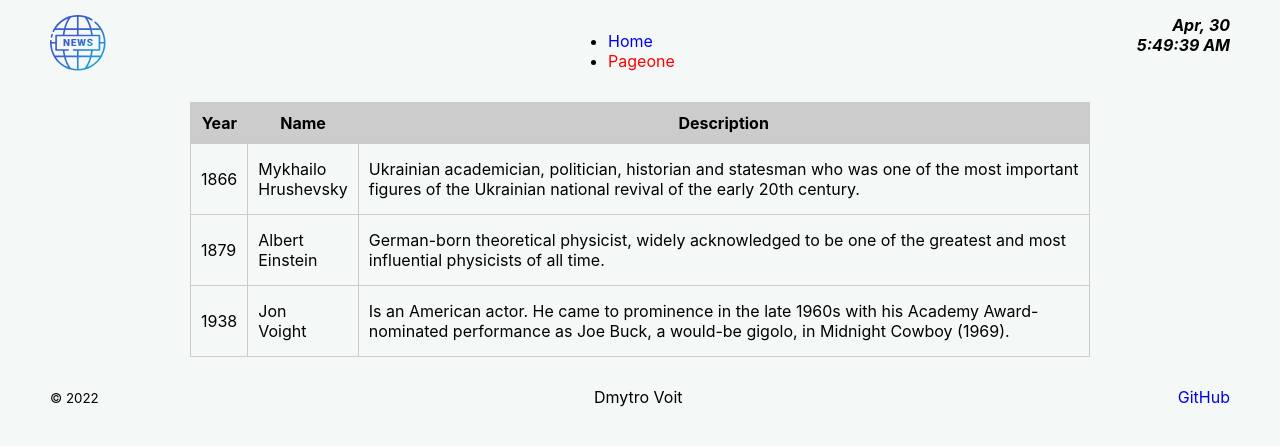
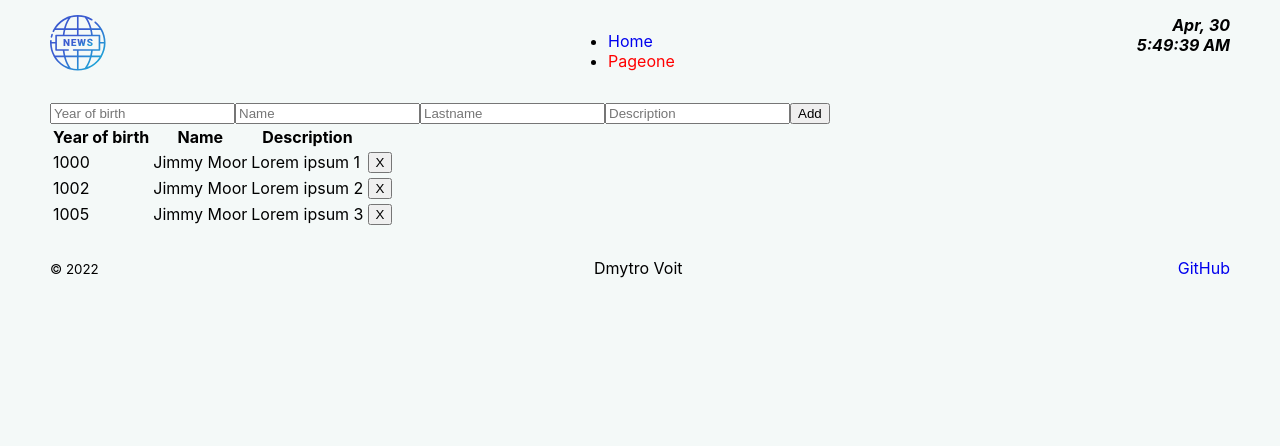
Before and after one commit to dima-voit/minimal-news-app, a React (Create React App) app: page /pageone in a window 1280 px wide. Shown: the top 446 px of the page. Built offline with nearby package versions, Linux system fonts and the light colour scheme.

Commit message:
add PersonTable component

```diff
--- a/src/components/Router.jsx
+++ b/src/components/Router.jsx
@@ -4,7 +4,7 @@ import { Routes, Route } from "react-router-dom";
 import { Layout } from "./layout/Layout";
 
 import { Homepage } from "../pages/homepage/Homepage";
-import { Pageone } from "../pages/pageone/Pageone";
+import Pageone from "../pages/pageone/Pageone";
 import { Notfound } from "./../pages/notfound/Notfound";
 
 export class Router extends React.Component {
--- /dev/null
+++ b/src/components/UI/button/MyButton.jsx
@@ -0,0 +1,11 @@
+import React from "react";
+
+const MyButton = () => {
+  return (
+    <button>
+      Add
+    </button>
+  );
+};
+
+export default MyButton;
--- /dev/null
+++ b/src/components/UI/input/MyInput.jsx
@@ -0,0 +1,9 @@
+import React from "react";
+
+const MyInput = (props) => {
+  return (
+    <input {...props} />
+  );
+};
+
+export default MyInput;
--- a/src/components/biography/Biography.jsx
+++ b/src/components/biography/Biography.jsx
@@ -1,35 +1,71 @@
-import React from "react";
-import { persons } from "../../shared/personData";
-import { Person } from "./Person";
+import React, { useState } from "react";
+import MyButton from "../UI/button/MyButton";
+import MyInput from "../UI/input/MyInput";
 
 import styles from "./biography.module.scss";
+import PersonTable from "./PersonTable";
 
-export class Biography extends React.Component {
+const Biography = () => {
 
-  personRow = persons.map((person) => {
-    return (
-      <Person
-        key={person.id}
-        yearOfBirth={person.yearOfBirth}
-        firstName={person.name.firstName}
-        surName={person.name.surName}
-        description={person.description}
-      />
-    )
-  })
+  const [persons, setPersons] = useState([
+    {id: 1, yearOfBirth: 1000, firstName: 'Jimmy', lastName: 'Moor', description: 'Lorem ipsum 1'},
+    {id: 2, yearOfBirth: 1002, firstName: 'Jimmy', lastName: 'Moor', description: 'Lorem ipsum 2'},
+    {id: 3, yearOfBirth: 1005, firstName: 'Jimmy', lastName: 'Moor', description: 'Lorem ipsum 3'},
+  ]);
 
-  render() {
-    return(
-      <table className={styles.biographyTable}>
-        <tbody>
-          <tr>
-            <th>Year</th>
-            <th>Name</th>
-            <th>Description</th>
-          </tr>
-          {this.personRow}
-        </tbody>
-      </table>
-    )
-  }
+  const [person, setPerson] = useState({
+    personBirth: "",
+    personName: "",
+    personLastName: "",
+    personDescription: "",
+  });
+
+  const addNewPerson = (e) => {
+    e.preventDefault();
+    console.log('click');
+    const newPerson = {
+      personBirth,
+      personName,
+      personLastName,
+      personDescription
+
+    }
+    setPersons([...persons, newPerson])
+    setPerson({personBirth: "", personName: "", personLastName: "", personDescription: "",})
+  };
+
+  return (
+    <div className={styles.biography}>
+      <form>
+        <MyInput
+          value={person.personBirth}
+          onChange={e => setPerson({...person, personBirth: e.target.value})}
+          type="number"
+          placeholder="Year of birth"
+        />
+        <MyInput
+          value={person.personName}
+          onChange={e => setPerson({...person, personName: e.target.value})}
+          type="text"
+          placeholder="Name"
+        />
+        <MyInput
+          value={person.personLastName}
+          onChange={e => setPerson({...person, personLastName: e.target.value})}
+          type="text"
+          placeholder="Lastname"
+        />
+        <MyInput
+          value={person.personDescription}
+          onChange={e => setPerson({...person, personDescription: e.target.value})}
+          type="text"
+          placeholder="Description"
+        />
+        <MyButton onClick={addNewPerson} />
+      </form>
+      <PersonTable persons={persons} />
+    </div>
+  );
 }
+
+export default Biography;
--- a/src/components/biography/Person.jsx
+++ b/src/components/biography/Person.jsx
@@ -1,12 +1,20 @@
 import React from "react";
 
-export const Person = (props) => {
+import styles from "./biography.module.scss";
 
-    return(
-      <tr>
-        <td>{props.yearOfBirth}</td>
-        <td>{props.firstName}<br/>{props.surName}</td>
-        <td>{props.description}</td>
-      </tr>
-    )
+const Person = (props) => {
+  return(
+    <tr>
+      <td>{props.person.yearOfBirth}</td>
+      <td>{props.person.firstName} {props.person.lastName}</td>
+      <td>{props.person.description}</td>
+      <td>
+        <button className={styles.deleteBtn} onClick={() => alert('Worked!')}>
+          X
+        </button>
+      </td>
+    </tr>
+  )
 }
+
+export default Person;
--- /dev/null
+++ b/src/components/biography/PersonTable.jsx
@@ -0,0 +1,23 @@
+import React from "react";
+
+import Person from "./Person";
+
+const PersonTable = ({persons}) => {
+
+  return (
+    <table>
+      <tbody>
+        <tr>
+          <th>Year of birth</th>
+          <th>Name</th>
+          <th>Description</th>
+        </tr>
+        {persons.map(person =>
+          <Person key={person.id} person={person}/>
+        )}
+      </tbody>
+    </table>
+  )
+}
+
+export default PersonTable;
--- a/src/components/weather/Weather.jsx
+++ b/src/components/weather/Weather.jsx
@@ -38,7 +38,12 @@ export class Weather extends React.Component {
 
   getWeather = (latitude, longitude) => {
     axios
-      .get(`https://api.openweathermap.org/data/2.5/weather?lat=${latitude}&lon=${longitude}&units=metric&appid=7140505f5aa2181188526b6867fba29c`)
+      .get(`https://api.openweathermap.org/data/2.5/weather`, {params: {
+        lat: latitude,
+        lon: longitude,
+        units: 'metric',
+        appid: '7140505f5aa2181188526b6867fba29c'
+      }})
       .then((response) => {
         console.log(response.data);
         this.setState({
```
Also changed, not shown: src/pages/pageone/Pageone.jsx (+5 -2 lines).
